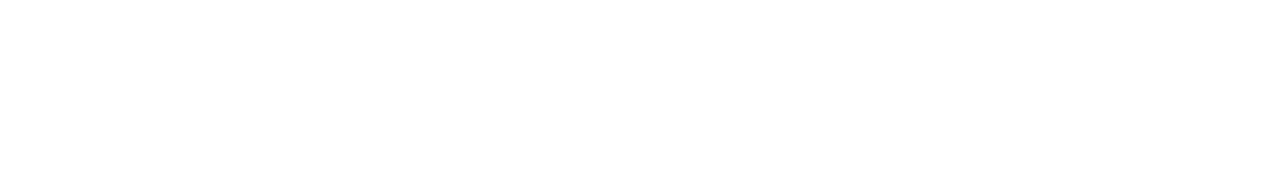
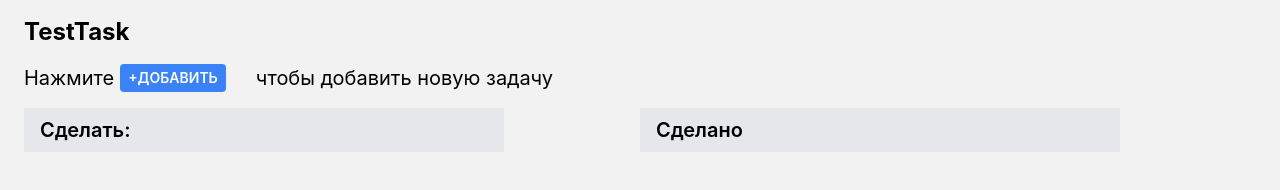
Before and after one commit to DMiteE/TestTask, a plain HTML site: page index.html in a window 1280 px wide. Drawn offline with Linux system fonts and the light colour scheme; the site is published under a folder, as on GitHub Pages, so addresses that start at the root find nothing.

Commit message:
Update index.html

```diff
--- a/index.html
+++ b/index.html
@@ -1 +1 @@
-<!doctype html><html lang="en"><head><meta charset="utf-8"/><link rel="icon" href="/favicon.ico"/><meta name="viewport" content="width=device-width,initial-scale=1"/><meta name="theme-color" content="#000000"/><meta name="description" content="Web site created using create-react-app"/><link rel="apple-touch-icon" href="/logo192.png"/><link rel="manifest" href="/manifest.json"/><title>React App</title><script defer="defer" src="/static/js/main.91fcabdd.js"></script><link href="/static/css/main.5a1d9b6c.css" rel="stylesheet"></head><body><noscript>You need to enable JavaScript to run this app.</noscript><div id="root"></div></body></html>
+<!doctype html><html lang="en"><head><meta charset="utf-8"/><link rel="icon" href="/favicon.ico"/><meta name="viewport" content="width=device-width,initial-scale=1"/><meta name="theme-color" content="#000000"/><meta name="description" content="Web site created using create-react-app"/><link rel="apple-touch-icon" href="/logo192.png"/><link rel="manifest" href="/manifest.json"/><title>React App</title><script defer="defer" src="./static/js/main.91fcabdd.js"></script><link href="./static/css/main.5a1d9b6c.css" rel="stylesheet"></head><body><noscript>You need to enable JavaScript to run this app.</noscript><div id="root"></div></body></html>
```
